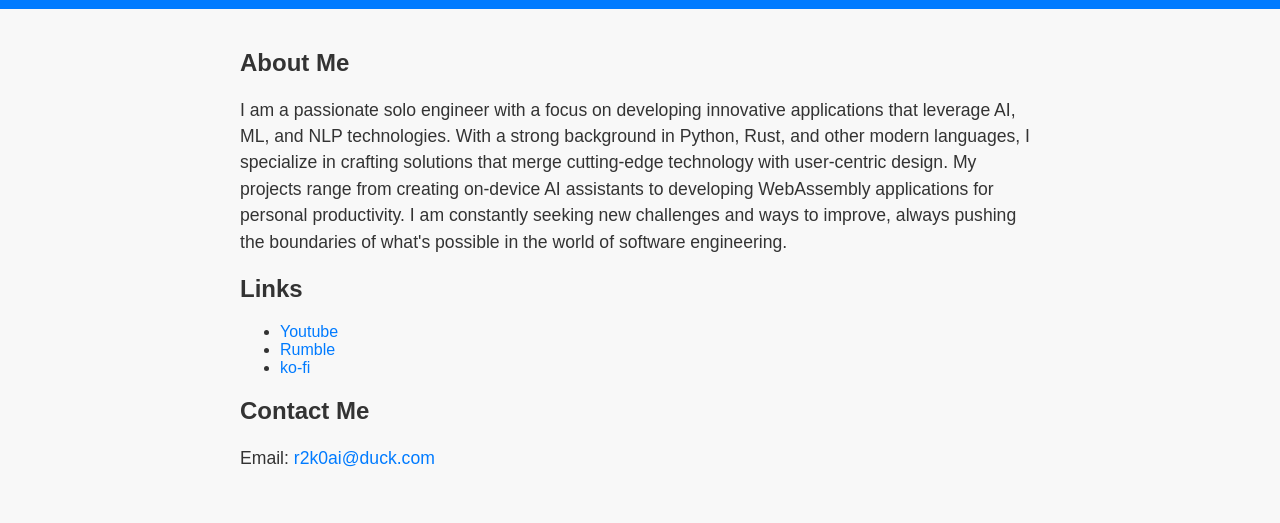
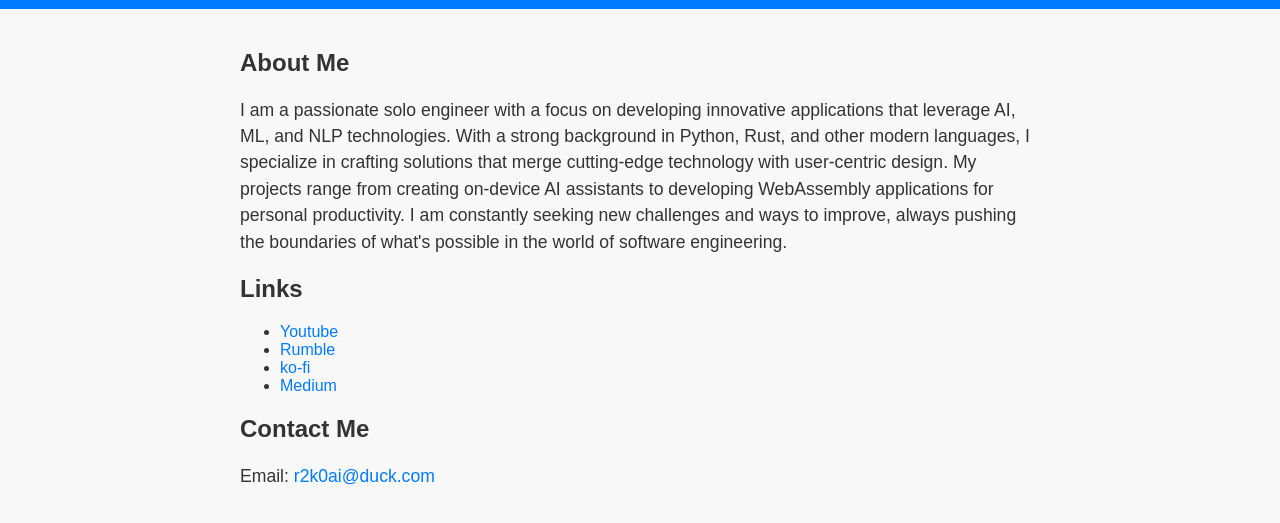
Before and after one commit to r2k0ai/r2k0ai.github.io, a plain HTML site: page index.html in a window 1280 px wide. Shown: the part 113-636 px from the top of the page. Drawn offline with Linux system fonts and the light colour scheme.

Commit message:
content update

```diff
--- a/index.html
+++ b/index.html
@@ -51,6 +51,7 @@
             <li><a href="https://www.youtube.com/@r2k0ai/">Youtube</a></li>
             <li><a href="https://rumble.com/c/c-5726757">Rumble</a></li>
             <li><a href="https://ko-fi.com/r2k0ai">ko-fi</a></li>
+            <li><a href="https://r2k0ai.medium.com/">Medium</a></li>
         </ul>
         <h2>Contact Me</h2>
         <p>Email: <a href="mailto:r2k0ai@duck.com">r2k0ai@duck.com</a></p>
```
